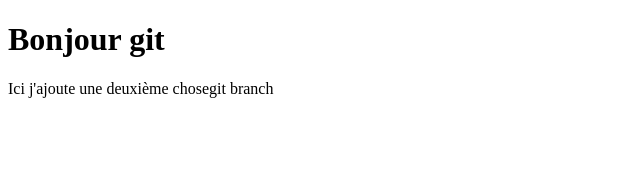
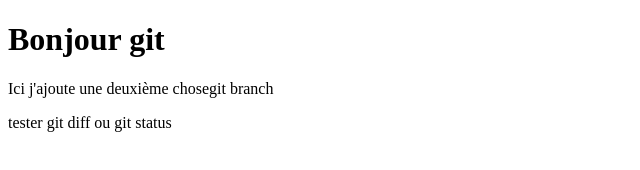
Before and after one commit to romdel-expert/tutoGiti, a plain HTML site: page index.html in a window 1280 px wide. Shown: the whole page, without its empty margins (0-640 px from the left). Drawn offline with Linux system fonts and the light colour scheme.

Commit message:
Pour tester git diff et git statuss

```diff
--- a/index.html
+++ b/index.html
@@ -10,6 +10,7 @@
     <header>
         <h1>Bonjour git</h1>
         <div>Ici j'ajoute une deuxième chosegit branch</div>
+        <p>tester git diff ou git status</p>
     </header>
 </body>
 </html>
```
